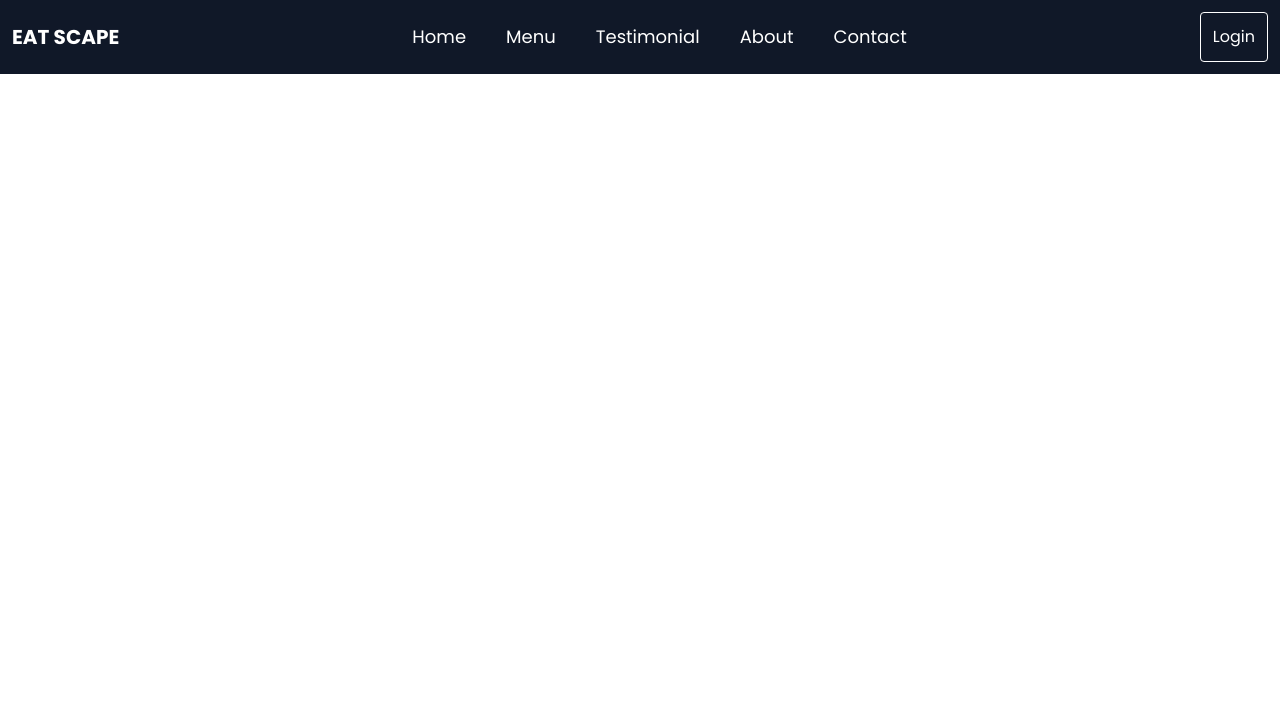
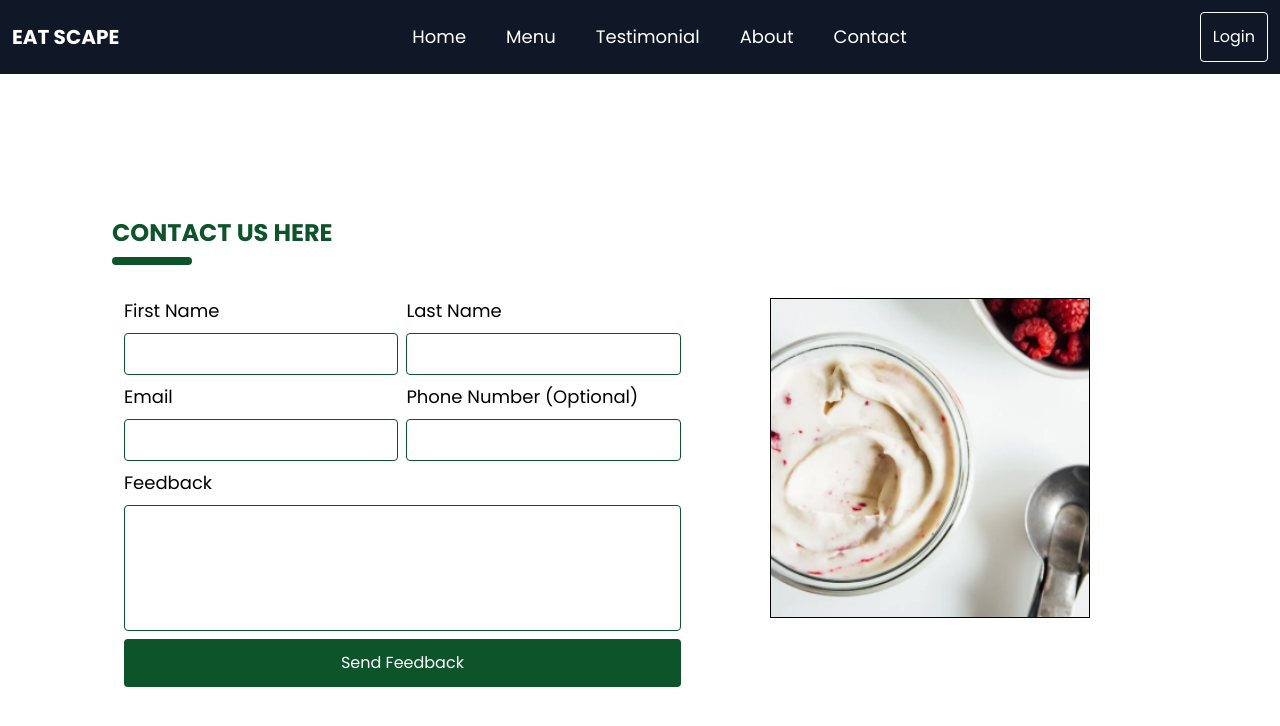
Before and after one commit to Francis-250/froatend-work, a plain HTML site: page pages/contact.html in a window 1280 px wide. Drawn offline with nearby package versions, Linux system fonts and the light colour scheme.

Commit message:
new commit

```diff
--- a/pages/contact.html
+++ b/pages/contact.html
@@ -3,13 +3,13 @@
   <head>
     <meta charset="UTF-8" />
     <meta name="viewport" content="width=device-width, initial-scale=1.0" />
-    <title>contact</title>
+    <title>Home</title>
     <script src="https://unpkg.com/@tailwindcss/browser@4"></script>
     <script src="https://unpkg.com/boxicons@2.1.4/dist/boxicons.js"></script>
     <link rel="stylesheet" href="../asset/style.css" />
   </head>
   <body>
-    <div class="flex flex-col">
+    <div class="flex flex-col gap-2">
       <!-- Navbar -->
       <div class="bg-gray-900 p-3 text-white flex items-center justify-between">
         <header class="text-xl uppercase font-bold">EAT SCAPE</header>
@@ -45,6 +45,71 @@
         </div>
       </div>
       <!-- content -->
+      <div class="h-[89vh] flex items-center w-full">
+        <div
+          class="flex w-full md:flex-row flex-col items-center p-3 justify-between md:px-[2em] lg:px-[7em] mt-10"
+        >
+          <div class="flex flex-col gap-2 md:w-[55%] w-full">
+            <header
+              class="text-2xl uppercase font-bold mb-3 text-green-900 flex flex-col"
+            >
+              contact us Here
+              <div class="p-1 bg-green-900 w-20 mt-2 rounded-full"></div>
+            </header>
+            <form class="p-3 grid grid-cols-2 gap-2">
+              <div class="flex flex-col gap-2">
+                <label class="text-lg capitalize">first Name</label>
+                <input
+                  type="text"
+                  class="rounded border-green-900 border w-full p-2 outline-none"
+                />
+              </div>
+              <div class="flex flex-col gap-2">
+                <label class="text-lg capitalize">Last Name</label>
+                <input
+                  type="text"
+                  class="rounded border-green-900 border w-full p-2 outline-none"
+                />
+              </div>
+              <div class="flex flex-col gap-2">
+                <label class="text-lg capitalize">email</label>
+                <input
+                  type="text"
+                  class="rounded border-green-900 border w-full p-2 outline-none"
+                />
+              </div>
+              <div class="flex flex-col gap-2">
+                <label class="text-lg capitalize"
+                  >phone Number (optional)</label
+                >
+                <input
+                  type="text"
+                  class="rounded border-green-900 border w-full p-2 outline-none"
+                />
+              </div>
+              <div class="flex flex-col gap-2 col-span-2">
+                <label class="text-lg capitalize">feedback</label>
+                <textarea
+                  class="text-lg capitalize h-[7em] resize-none rounded outline-none p-2 border-green-900 border"
+                ></textarea>
+              </div>
+              <div class="flex flex-col gap-2 col-span-2">
+                <button
+                  class="rounded hover:border hover:bg-transparent bg-green-900 text-white hover:text-green-900 cursor-pointer w-full p-3"
+                >
+                  Send Feedback
+                </button>
+              </div>
+            </form>
+          </div>
+          <div class="flex items-center justify-center md:w-[45%] w-full">
+            <img
+              src="../asset/images/food_9.png"
+              class="h-[20em] w-[20em] object-cover border hover:scale-109 transition-all duration-500"
+            />
+          </div>
+        </div>
+      </div>
     </div>
     <!-- script -->
     <script src="../script/script.js"></script>
```
